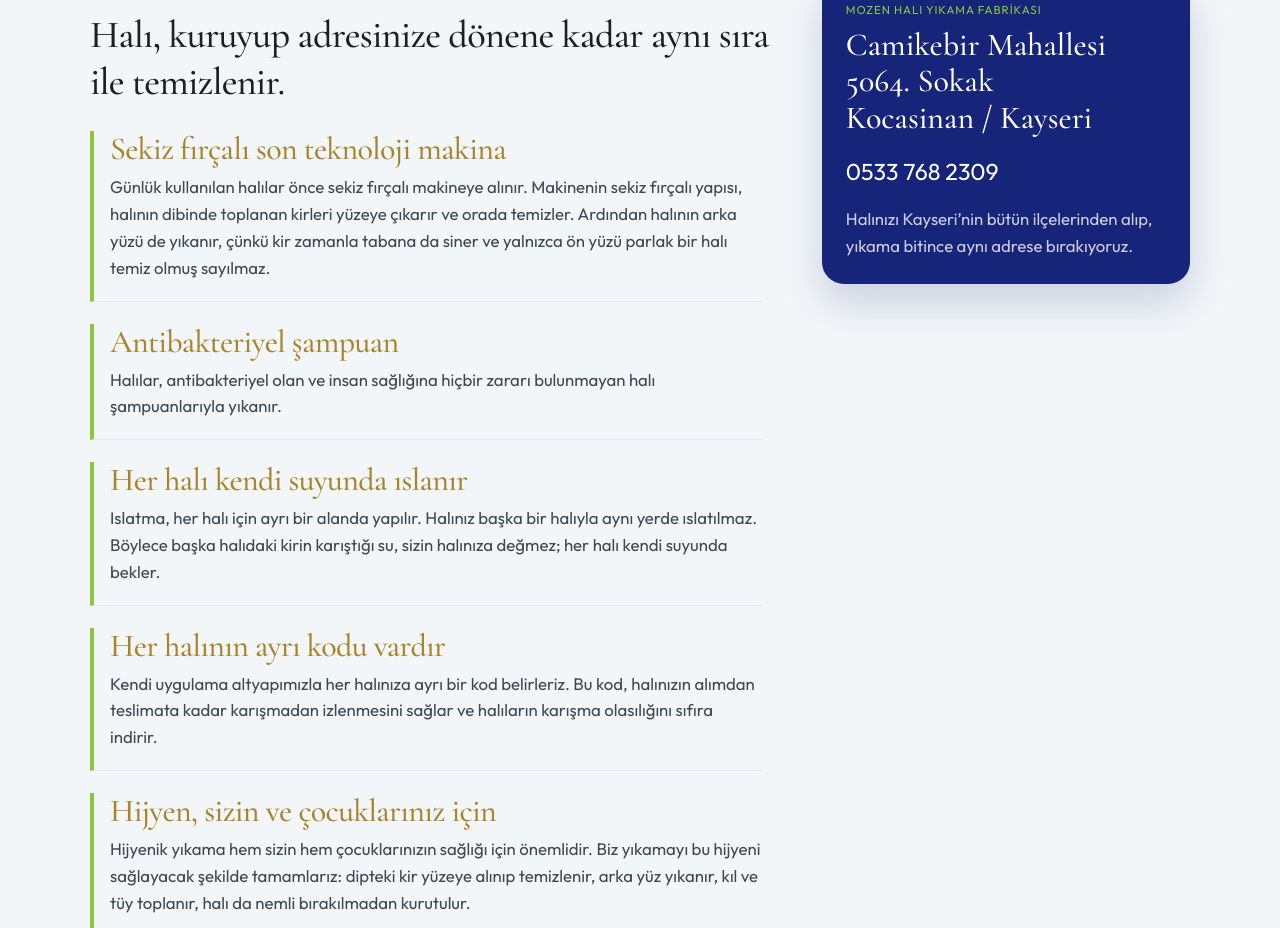
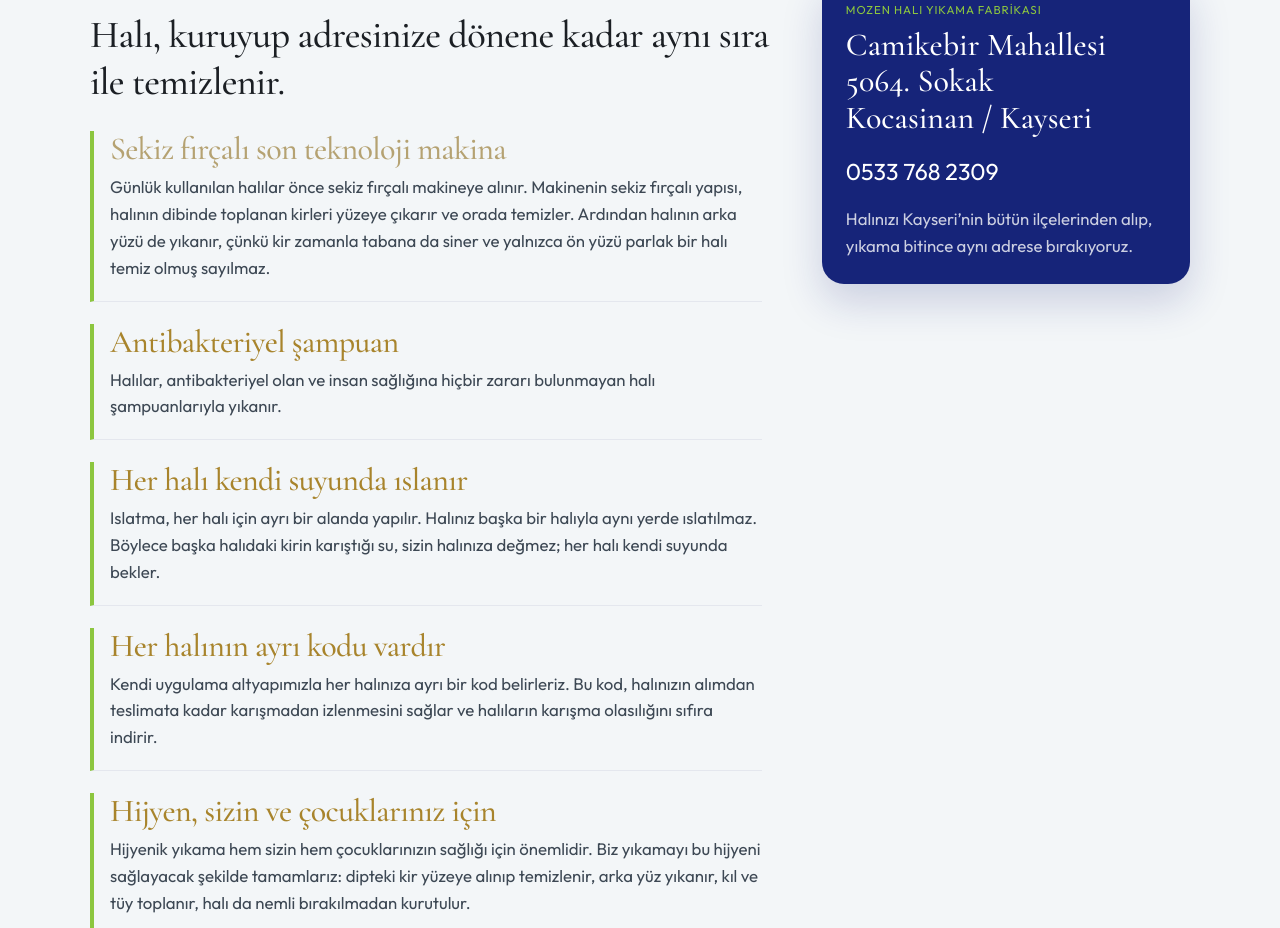
Before and after one commit to tellioglu38/Mozenhal-y-kama, a plain HTML site: page index.html in a window 1280 px wide. Shown: the part 1187-2115 px from the top of the page. Drawn offline with nearby package versions, Linux system fonts and the light colour scheme.

Commit message:
Makine başlığını daha mat altın sarısına çek.

```diff
--- a/css/style.css
+++ b/css/style.css
@@ -227,6 +227,7 @@ p { margin: 0; }
   color: var(--gold);
   line-height: 1.12;
 }
+.prose h3.h-gold { color: #b5a272; }
 .aside {
   background: var(--navy);
   color: #fff;
--- a/index.html
+++ b/index.html
@@ -70,7 +70,7 @@
           <h2 class="reveal d1">Halı, kuruyup adresinize dönene kadar aynı sıra ile temizlenir.</h2>
           <div class="prose reveal d2">
             <article>
-              <h3>Sekiz fırçalı son teknoloji makina</h3>
+              <h3 class="h-gold">Sekiz fırçalı son teknoloji makina</h3>
               <p>Günlük kullanılan halılar önce sekiz fırçalı makineye alınır. Makinenin sekiz fırçalı yapısı, halının dibinde toplanan kirleri yüzeye çıkarır ve orada temizler. Ardından halının arka yüzü de yıkanır, çünkü kir zamanla tabana da siner ve yalnızca ön yüzü parlak bir halı temiz olmuş sayılmaz.</p>
             </article>
             <article>
```
